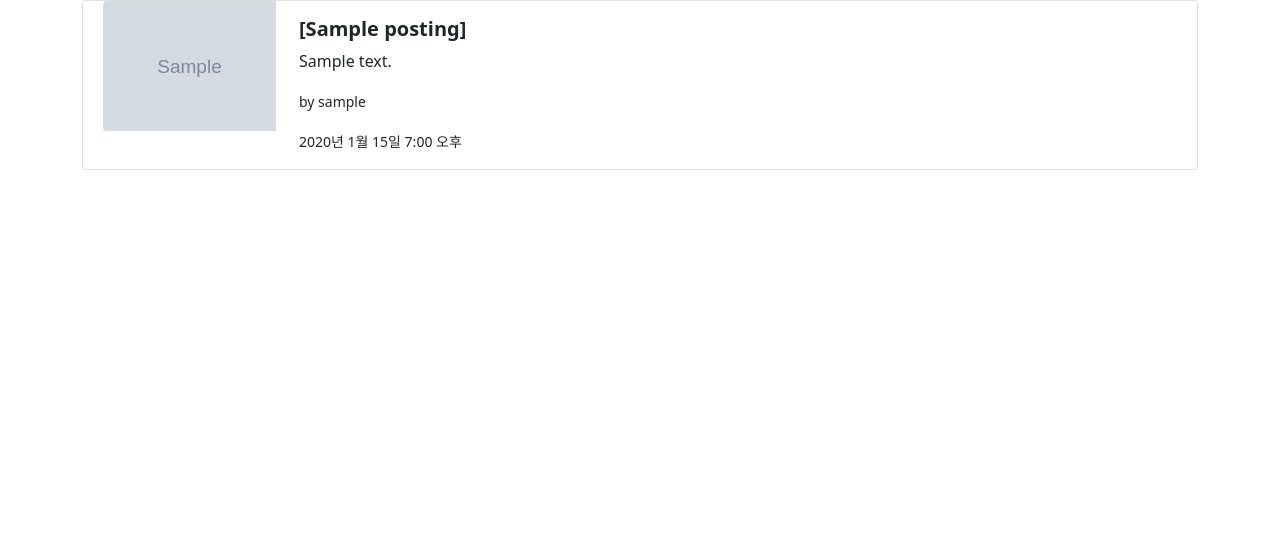
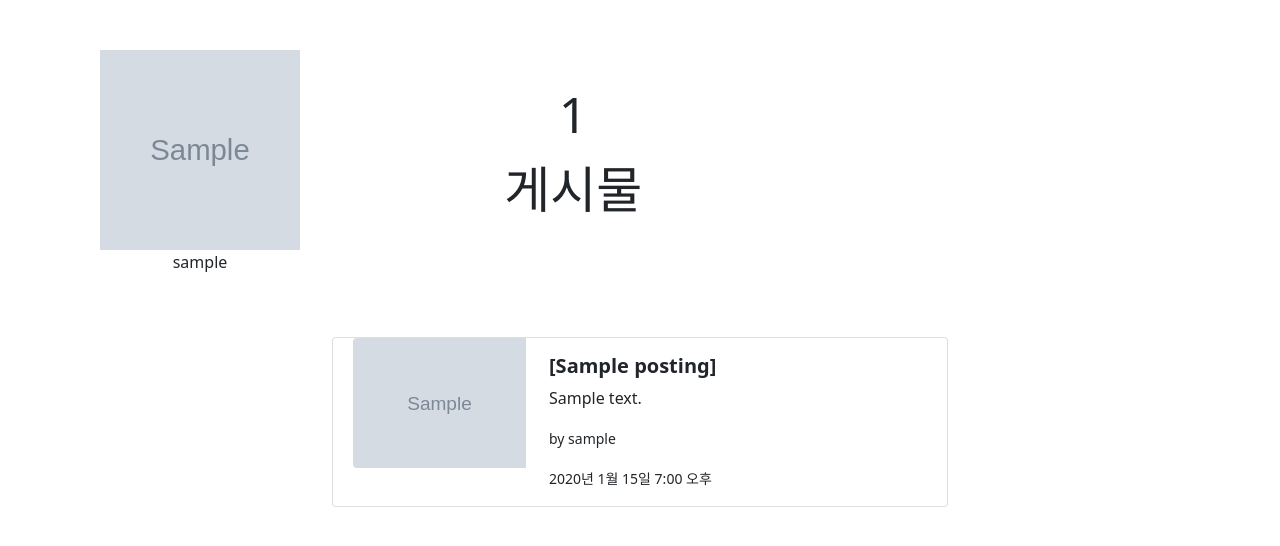
Before and after one commit to myo-05/ikmyeongram, a Django app: template igmsns/templates/sns/profile.html in a window 1280 px wide. Shown: the part 56-602 px from the top of the page. Run offline with Django 4.2, Linux system fonts and the light colour scheme; a user stored in the database is signed in; tables that the repository leaves empty hold one stand-in row (values such as "Sample post"); the template is opened without the code that fills it: values that come from a table or form of the project are taken from there, most other values are stand-ins (such as "Sample title", 1, 10 or a date in 2020); grey boxes marked "Sample" are stand-in pictures.

Commit message:
link profile page & add post_count profile_img

```diff
--- a/igmsns/sns/urls.py
+++ b/igmsns/sns/urls.py
@@ -12,5 +12,5 @@ urlpatterns = [
     path('post/<int:id>/comment/', views.comment_create, name='comment'),  # /api/sns/post/<id>/comment/ 댓글 작성하기
     path('post/<int:id>/comment/<int:comment_id>/delete/', views.comment_delete, name='comment_delete'),  # /api/sns/post/<id>/comment/<comment_id>/delete 댓글 삭제하기
     path('post/<int:id>/comment/<int:comment_id>/edit/', views.comment_edit, name='comment_edit'),
-    path('profile/<str:post_author>/', views.profile_view),  # /api/sns/profile/<id>/ 프로필페이지
+    path('profile/<str:author_id>/', views.profile_view, name="profile"),  # /api/sns/profile/<id>/ 프로필페이지
 ]
--- a/igmsns/templates/sns/profile.html
+++ b/igmsns/templates/sns/profile.html
@@ -5,10 +5,52 @@
 {% block title %}프로필페이지{% endblock %}
 
 {% block content %}
+<style>
+.profile{
+    display: inline-block;
+    height:200px;
+    width:200px;
+    position:relative;
+    top: 50px;
+    left:100px;
+}
+.profile-img{
+    display:block;
+    height:200px;
+    width:200px;
+    background-color: black;
+}
+.post_count{
+    display: inline-block;
+    position:relative;
+    top: -10px;
+    left:300px;
+    text-align: center;
+    font-size: 50px;
+}
+.nickname{
+    text-align:center;
+}
+.add{
+    position:relative;
+    top: 100px;
+    left:0px;
+}
 
-
-<div class="container">
-
+</style>
+<div class="profile">
+    {% if user.user_img %}
+    <image class="profile-img" src="{{ user.user_img }}" alt="default Image">
+    {% else %}
+    <image class="profile-img" src="{% static 'admin/img/default_img.png' %}">
+    {% endif %}
+    <div class="nickname"><a> {{user.nickname}} </a></div>
+</div>
+<div class="post_count">
+    <text>{{total_post}}</text></br>
+    <text>게시물</text>
+</div>
+    <div class="container add" style="width : 50%">
     {% for post in posts %}
     <a href ="/api/sns/post/{{post.id}}" style="text-decoration : none; color: inherit;">
         <div class="card mb-3" >
```
Also changed, not shown: igmsns/sns/views.py (+8 -7 lines), igmsns/templates/sns/detail_post.html (+10 -8 lines), igmsns/sns/migrations/0001_initial.py (deleted), igmsns/sns/migrations/0002_initial.py (deleted), igmsns/user/migrations/0001_initial.py (deleted).
